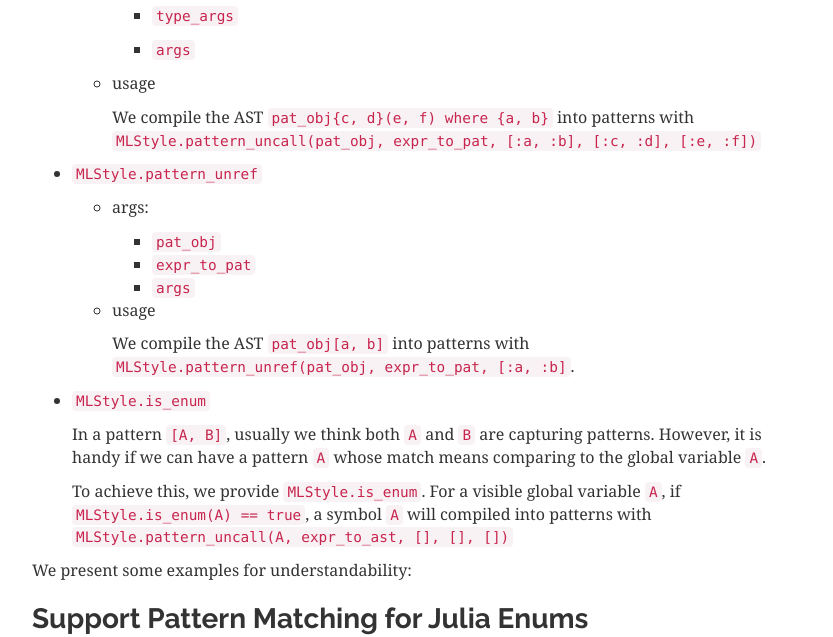
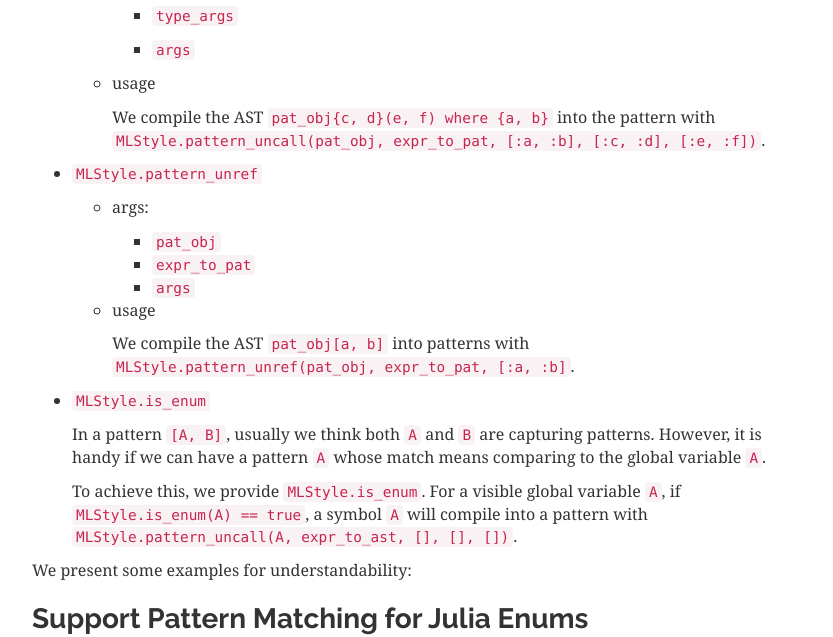
Before and after one commit to thautwarm/MLStyle.jl, a Sphinx documentation site: the page built from docs/syntax/pattern.md, in a window 1280 px wide and 900 px high, scrolled down 5776 px. Shown: the part 154-791 px from the top of the window, without its empty margins (38-871 px from the left). Built offline with Sphinx 7.4.7, drawn with Linux system fonts in a browser that asks for light colours.

Commit message:
fix opyt

```diff
--- a/docs/syntax/pattern.md
+++ b/docs/syntax/pattern.md
@@ -275,7 +275,7 @@ You can extend following APIs for your pattern objects, to implement custom patt
   - usage
 
     We compile the AST `pat_obj{c, d}(e, f) where {a, b}` into
-    patterns with `MLStyle.pattern_uncall(pat_obj, expr_to_pat, [:a, :b], [:c, :d], [:e, :f])`
+    the pattern with `MLStyle.pattern_uncall(pat_obj, expr_to_pat, [:a, :b], [:c, :d], [:e, :f])`.
 
 - `MLStyle.pattern_unref`
   - args:
@@ -292,7 +292,7 @@ You can extend following APIs for your pattern objects, to implement custom patt
    In a pattern `[A, B]`, usually we think both `A` and `B` are capturing patterns. However, it is handy if we can have a pattern `A` whose match means comparing to the global variable `A`.
 
    To achieve this, we provide `MLStyle.is_enum`.
-   For a visible global variable `A`, if `MLStyle.is_enum(A) == true`, a symbol `A` will compiled into patterns with `MLStyle.pattern_uncall(A, expr_to_ast, [], [], [])`
+   For a visible global variable `A`, if `MLStyle.is_enum(A) == true`, a symbol `A` will compile into a pattern with `MLStyle.pattern_uncall(A, expr_to_ast, [], [], [])`.
 
 We present some examples for understandability:
 
```
